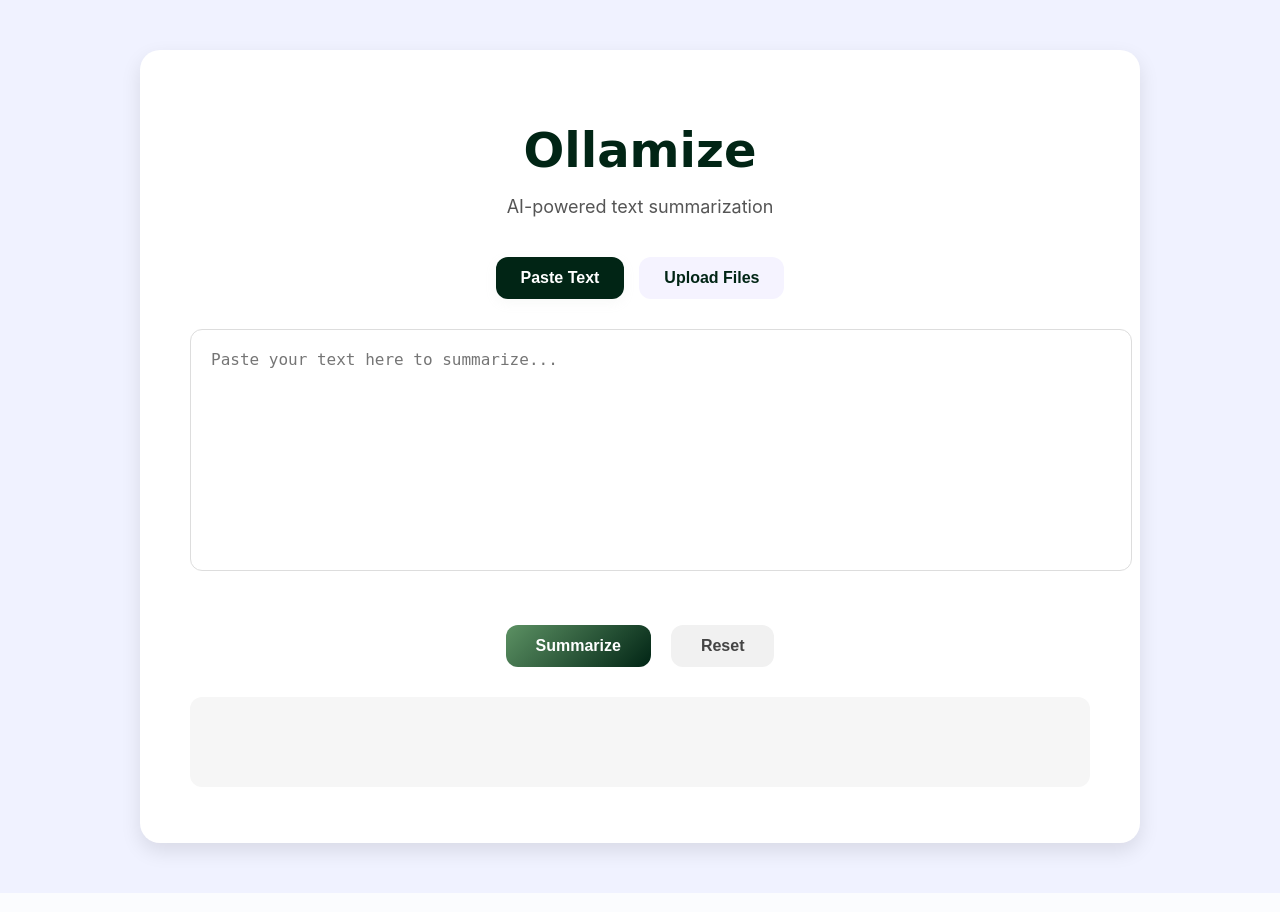
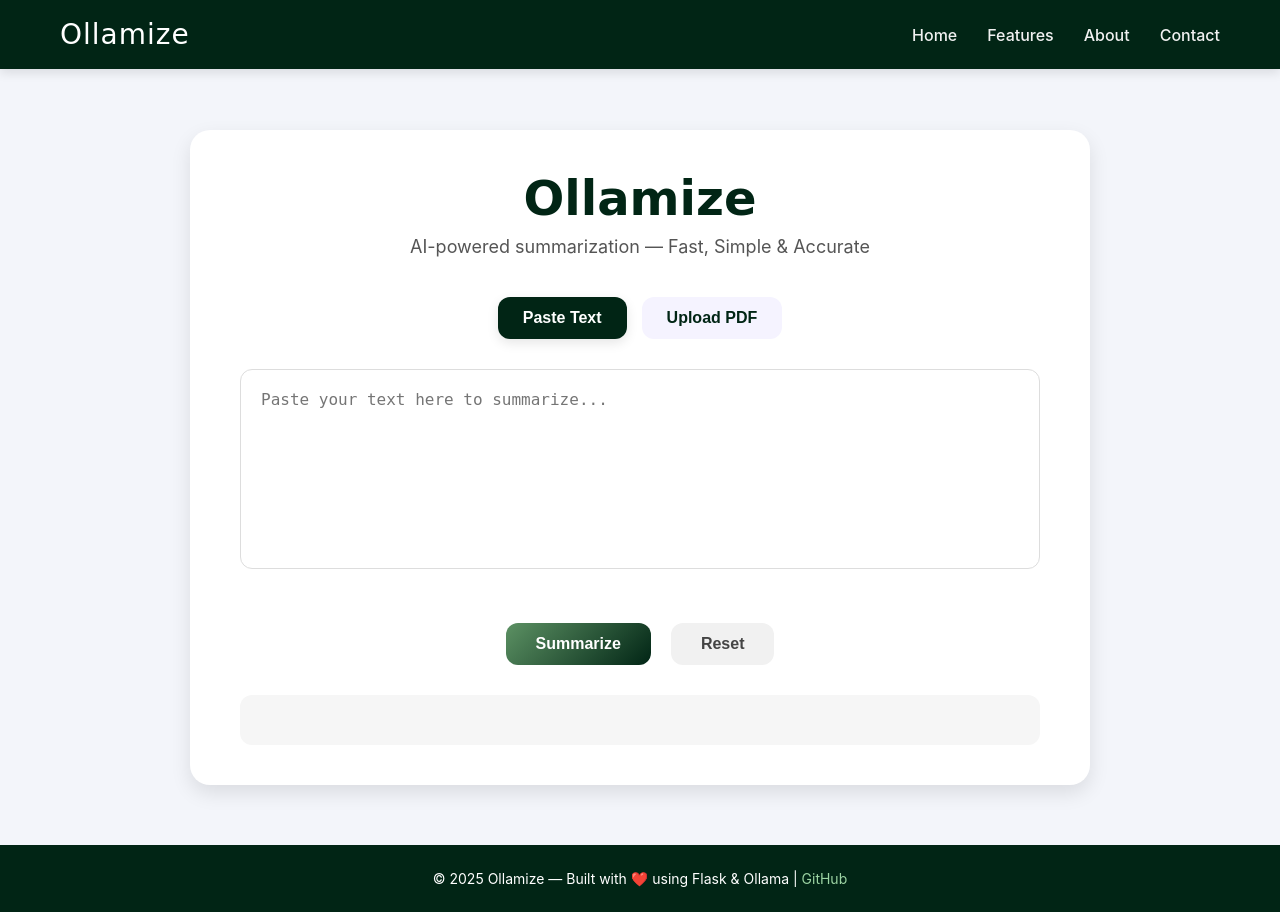
Before and after one commit to NIVEDNRAJ/Ollamize, a Flask app: page / in a window 1280 px wide. Before the commit the page ends 865 px from the top, so only its background shows below. Run offline with Flask 3, Linux system fonts and the light colour scheme.

Commit message:
Update index.html
design of the web page changed

```diff
--- a/templates/index.html
+++ b/templates/index.html
@@ -1,33 +1,78 @@
 <!DOCTYPE html>
 <html lang="en">
 <head>
-  <meta charset="UTF-8">
-  <title>Ollamize</title>
+  <meta charset="UTF-8" />
+  <title>Ollamize — AI Summarizer</title>
+  <meta name="viewport" content="width=device-width, initial-scale=1.0" />
   <style>
+    /* ---------- Global Styles ---------- */
+    * {
+      margin: 0;
+      padding: 0;
+      box-sizing: border-box;
+    }
+
     body {
       font-family: "Inter", Arial, sans-serif;
-      background: #f0f2ff;
-      margin: 0;
-      padding: 0;
+      background: #f3f5fa;
+      color: #222;
+      min-height: 100vh;
       display: flex;
-      justify-content: center;
-      align-items: flex-start;
-      min-height: 100vh;
+      flex-direction: column;
     }
 
+    /* ---------- Navigation Bar ---------- */
+    nav {
+      position: fixed;
+      top: 0;
+      width: 100%;
+      background: #012515;
+      color: white;
+      display: flex;
+      justify-content: space-between;
+      align-items: center;
+      padding: 18px 60px;
+      z-index: 1000;
+      box-shadow: 0 4px 10px rgba(0, 0, 0, 0.1);
+    }
+
+    .nav-brand {
+      font-family: "Showcard Gothic", cursive;
+      font-size: 28px;
+      color: #fff;
+      letter-spacing: 1px;
+    }
+
+    .nav-links {
+      display: flex;
+      gap: 30px;
+    }
+
+    .nav-links a {
+      color: #f1f1f1;
+      text-decoration: none;
+      font-weight: 500;
+      transition: 0.3s;
+    }
+
+    .nav-links a:hover {
+      color: #9cd4a3;
+    }
+
+    /* ---------- Main Container ---------- */
     .container {
       background: #fff;
-      margin: 50px auto;
       width: 80%;
       max-width: 900px;
       border-radius: 20px;
       box-shadow: 0 8px 20px rgba(0,0,0,0.1);
       padding: 40px 50px;
+      margin: 130px auto 60px;
       transition: 0.3s;
+      text-align: center;
     }
 
     .title {
-      text-align: center;
       color: #012515;
       font-weight: 700;
       font-size: 48px;
@@ -36,12 +81,12 @@
     }
 
     .subtitle {
-      text-align: center;
       color: #555;
       margin-bottom: 40px;
       font-size: 18px;
     }
 
+    /* ---------- Tabs ---------- */
     .tab-buttons {
       display: flex;
       justify-content: center;
@@ -64,7 +109,7 @@
     .tab-btn.active {
       background: #012515;
       color: white;
-      box-shadow: 0 4px 12px rgba(191, 197, 191, 0.1);
+      box-shadow: 0 4px 12px rgba(0,0,0,0.1);
     }
 
     textarea {
@@ -102,7 +147,7 @@
     }
 
     .upload-label.dragover {
-      background: #012515;
+      background: #e8f0ea;
       border-color: #012515;
       color: #012515;
     }
@@ -116,7 +161,7 @@
 
     .clear-btn {
       display: block;
-      margin: 10px auto 0 auto;
+      margin: 10px auto 0;
       background: #f1f1f1;
       color: #555;
       border: none;
@@ -131,6 +176,7 @@
       background: #e0e0e0;
     }
 
+    /* ---------- Buttons ---------- */
     .buttons {
       display: flex;
       justify-content: center;
@@ -166,6 +212,7 @@
       background: #e0e0e0;
     }
 
+    /* ---------- Result Box ---------- */
     pre {
       background: #f6f6f6;
       padding: 20px;
@@ -176,26 +223,56 @@
       font-size: 16px;
       color: #333;
       min-height: 50px;
+      text-align: left;
+    }
+
+    /* ---------- Footer ---------- */
+    footer {
+      text-align: center;
+      padding: 25px;
+      background: #012515;
+      color: #fff;
+      font-size: 14px;
+      margin-top: auto;
+    }
+
+    footer a {
+      color: #9cd4a3;
+      text-decoration: none;
+    }
+
+    footer a:hover {
+      text-decoration: underline;
     }
   </style>
 </head>
 <body>
-  <div class="container">
+  <!-- Navbar -->
+  <nav>
+    <div class="nav-brand">Ollamize</div>
+    <div class="nav-links">
+      <a href="#home">Home</a>
+      <a href="#features">Features</a>
+      <a href="#about">About</a>
+      <a href="#contact">Contact</a>
+    </div>
+  </nav>
+
+  <!-- Main Content -->
+  <div class="container" id="home">
     <h1 class="title">Ollamize</h1>
-    <p class="subtitle">AI-powered text summarization</p>
+    <p class="subtitle">AI-powered summarization — Fast, Simple & Accurate</p>
 
     <div class="tab-buttons">
       <button class="tab-btn active" id="textTab">Paste Text</button>
-      <button class="tab-btn" id="fileTab">Upload Files</button>
+      <button class="tab-btn" id="fileTab">Upload PDF</button>
     </div>
 
     <form id="form">
-      <!-- Text Input -->
       <div id="textInput">
         <textarea name="text" placeholder="Paste your text here to summarize..."></textarea>
       </div>
 
-      <!-- File Upload -->
       <div id="fileInput" style="display:none;">
         <label for="fileUpload" class="upload-label" id="dropArea">
           Click or Drag & Drop your PDF file here
@@ -205,7 +282,6 @@
         <button type="button" class="clear-btn" id="clearFileBtn">Clear File</button>
       </div>
 
-      <!-- Buttons -->
       <div class="buttons">
         <button id="summarizeBtn" type="submit">Summarize</button>
         <button id="resetBtn" type="reset">Reset</button>
@@ -215,6 +291,11 @@
     <pre id="result"></pre>
   </div>
 
+  <footer>
+    &copy; 2025 Ollamize — Built with ❤️ using Flask & Ollama |
+    <a href="https://github.com/" target="_blank">GitHub</a>
+  </footer>
+
   <script>
     const textTab = document.getElementById("textTab");
     const fileTab = document.getElementById("fileTab");
@@ -222,13 +303,11 @@
     const fileInput = document.getElementById("fileInput");
     const result = document.getElementById("result");
     const form = document.getElementById("form");
-
     const fileUpload = document.getElementById("fileUpload");
     const fileName = document.getElementById("fileName");
     const clearFileBtn = document.getElementById("clearFileBtn");
     const dropArea = document.getElementById("dropArea");
 
-    // Tab switching
     textTab.addEventListener("click", () => {
       textTab.classList.add("active");
       fileTab.classList.remove("active");
@@ -243,57 +322,52 @@
       fileInput.style.display = "block";
     });
 
-    // File selection display
     fileUpload.addEventListener("change", () => {
       if (fileUpload.files.length > 0) {
         const file = fileUpload.files[0];
-        fileName.textContent = `Selected file: ${file.name} (${(file.size/1024).toFixed(2)} KB)`;
+        fileName.textContent = `Selected: ${file.name} (${(file.size/1024).toFixed(2)} KB)`;
       } else {
         fileName.textContent = "";
       }
     });
 
-    // Clear file
     clearFileBtn.addEventListener("click", () => {
       fileUpload.value = "";
       fileName.textContent = "";
     });
 
-    // Drag & Drop functionality
-    dropArea.addEventListener("dragover", (e) => {
+    dropArea.addEventListener("dragover", e => {
       e.preventDefault();
       dropArea.classList.add("dragover");
     });
 
-    dropArea.addEventListener("dragleave", (e) => {
+    dropArea.addEventListener("dragleave", e => {
       e.preventDefault();
       dropArea.classList.remove("dragover");
     });
 
-    dropArea.addEventListener("drop", (e) => {
+    dropArea.addEventListener("drop", e => {
       e.preventDefault();
       dropArea.classList.remove("dragover");
       if (e.dataTransfer.files.length > 0) {
         const file = e.dataTransfer.files[0];
         if (file.type === "application/pdf") {
           fileUpload.files = e.dataTransfer.files;
-          fileName.textContent = `Selected file: ${file.name} (${(file.size/1024).toFixed(2)} KB)`;
+          fileName.textContent = `Selected: ${file.name} (${(file.size/1024).toFixed(2)} KB)`;
         } else {
-          alert("Please upload a PDF file.");
+          alert("Please upload a valid PDF file.");
         }
       }
     });
 
-    // Form submission
-    form.addEventListener("submit", async (e) => {
+    form.addEventListener("submit", async e => {
       e.preventDefault();
-      result.textContent = "Summarizing... (please wait)";
+      result.textContent = "Summarizing... please wait ⏳";
       const fd = new FormData(form);
       try {
         const res = await fetch("/summarize", { method: "POST", body: fd });
-        if (!res.ok) throw new Error("Server Error");
         const data = await res.json();
-        result.textContent = data.summary;
+        result.textContent = data.summary || data.error;
       } catch (err) {
         result.textContent = "Error: " + err.message;
       }
```
